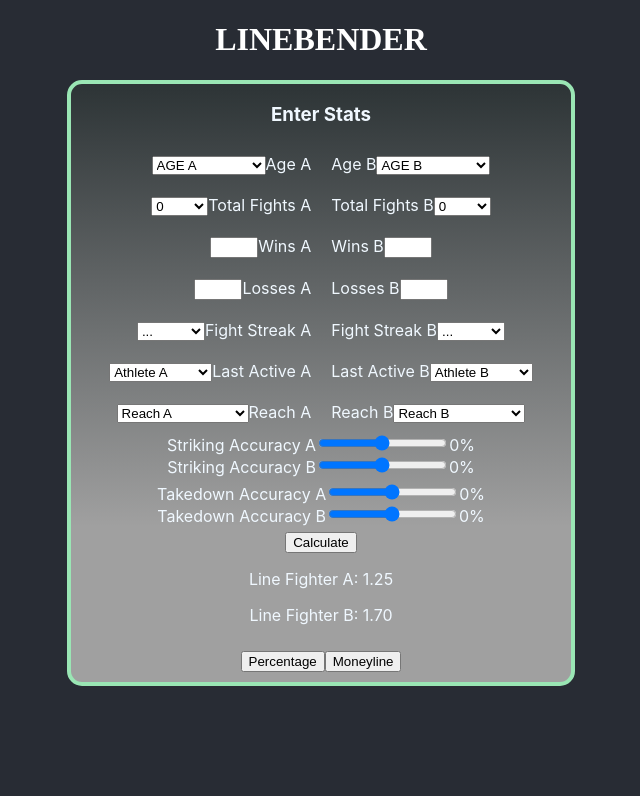
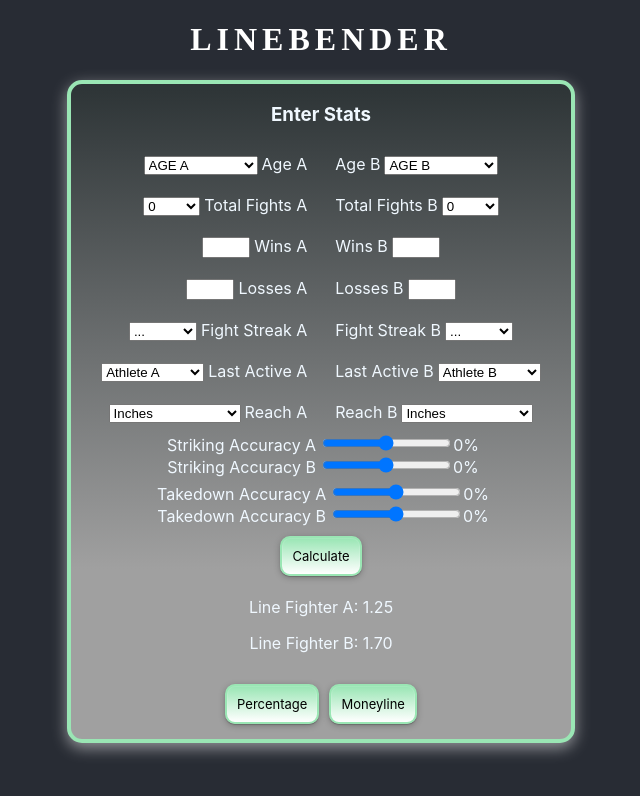
Before and after one commit to GerPut/linebender, a React (Create React App) app: page / in a window 1280 px wide. Shown: the top 796 px of the page, without its empty margins (319-959 px from the left). Built offline with nearby package versions, Linux system fonts and the light colour scheme; a web font is replaced by a local one.

Commit message:
updated components and styles.

```diff
--- a/src/App.css
+++ b/src/App.css
@@ -9,4 +9,5 @@
   text-align: center;
   color: white;
   font-family: 'Gruppo', cursive;
+  letter-spacing: 5px;
 }
--- a/src/components/PlayerContainer.js
+++ b/src/components/PlayerContainer.js
@@ -23,14 +23,14 @@ const PlayerContainer = () => {
                 <Reach />
                 <Striking />
                 <Takedown />
-                <div><button>Calculate</button></div>
+                <div><button className="button">Calculate</button></div>
                 <div>
                     <p>Line Fighter A: 1.25 </p>
                     <p>Line Fighter B: 1.70</p>
                 </div>
                 <div className="middle">
-                    <button>Percentage</button>
-                    <button>Moneyline</button>
+                    <button className="button">Percentage</button>
+                    <button className="button">Moneyline</button>
                 </div>
             </div>
         </div>
--- a/src/components/Reach.js
+++ b/src/components/Reach.js
@@ -5,7 +5,7 @@ const Reach = () => {
         <div className="middle">
             <form action="" className="form-margin">
                 <select name="" id="">
-                    <option value="" disabled selected>Reach A</option>
+                    <option value="" disabled selected>Inches</option>
                     <option value="6">9"+ Advantage</option>
                     <option value="5.8">7-8" Advantage</option>
                     <option value="5.6">5-6" Advantage</option>
@@ -23,7 +23,7 @@ const Reach = () => {
             <form action="" className="form-margin">
                 <label htmlFor="">Reach B</label>
                 <select name="" id="">
-                    <option value="" disabled selected>Reach B</option>
+                    <option value="" disabled selected>Inches</option>
                     <option value="6">9"+ Advantage</option>
                     <option value="5.8">7-8" Advantage</option>
                     <option value="5.6">5-6" Advantage</option>
--- a/src/components/container.css
+++ b/src/components/container.css
@@ -15,6 +15,7 @@
     min-width: 500px;
     border: 4px solid #9AE6B4;
     border-radius: 15px;
+    box-shadow: rgba(255, 255, 255, 0.5) 0px 5px 15px;
 }
 
 .frame-heading {
--- a/src/components/playercontainer.css
+++ b/src/components/playercontainer.css
@@ -26,6 +26,10 @@
     padding: 10px;
 }
 
+label {
+    margin: 0 4px;
+}
+
 .slider {
     padding: 5px;
 }
@@ -37,3 +41,25 @@
 .input-w {
     width: 40px;
 }
+
+.button {
+    margin: 5px;
+    padding: 10px;
+    box-shadow: rgba(0, 0, 0, 0.25) 0px 0.0625em 0.0625em, rgba(0, 0, 0, 0.25) 0px 0.125em 0.5em, rgba(255, 255, 255, 0.1) 0px 0px 0px 1px inset;
+    border: 2px solid #9AE6B4;
+    border-radius: 10px;
+    background: linear-gradient(180deg, hsla(141, 60%, 75%, 1) 0%, hsla(0, 0%, 100%, 1) 100%);
+    font-family: -apple-system, BlinkMacSystemFont, 'Segoe UI', 'Roboto', 'Oxygen', 'Ubuntu', 'Cantarell', 'Fira Sans', 'Droid Sans', 'Helvetica Neue', sans-serif;
+    -webkit-font-smoothing: antialiased;
+    -moz-osx-font-smoothing: grayscale;
+    font-size: 13px;
+}
+
+.button:hover {
+    cursor: pointer;
+}
+
+.button:active {
+    transform: translateY(2px);
+    box-shadow: rgba(0, 0, 0, 0.25) 0px 0.0625em 0.0225em, rgba(0, 0, 0, 0.25) 0px 0.025em 0.5em, rgba(255, 255, 255, 0.1) 0px 0px 0px 1px inset;
+}
```
